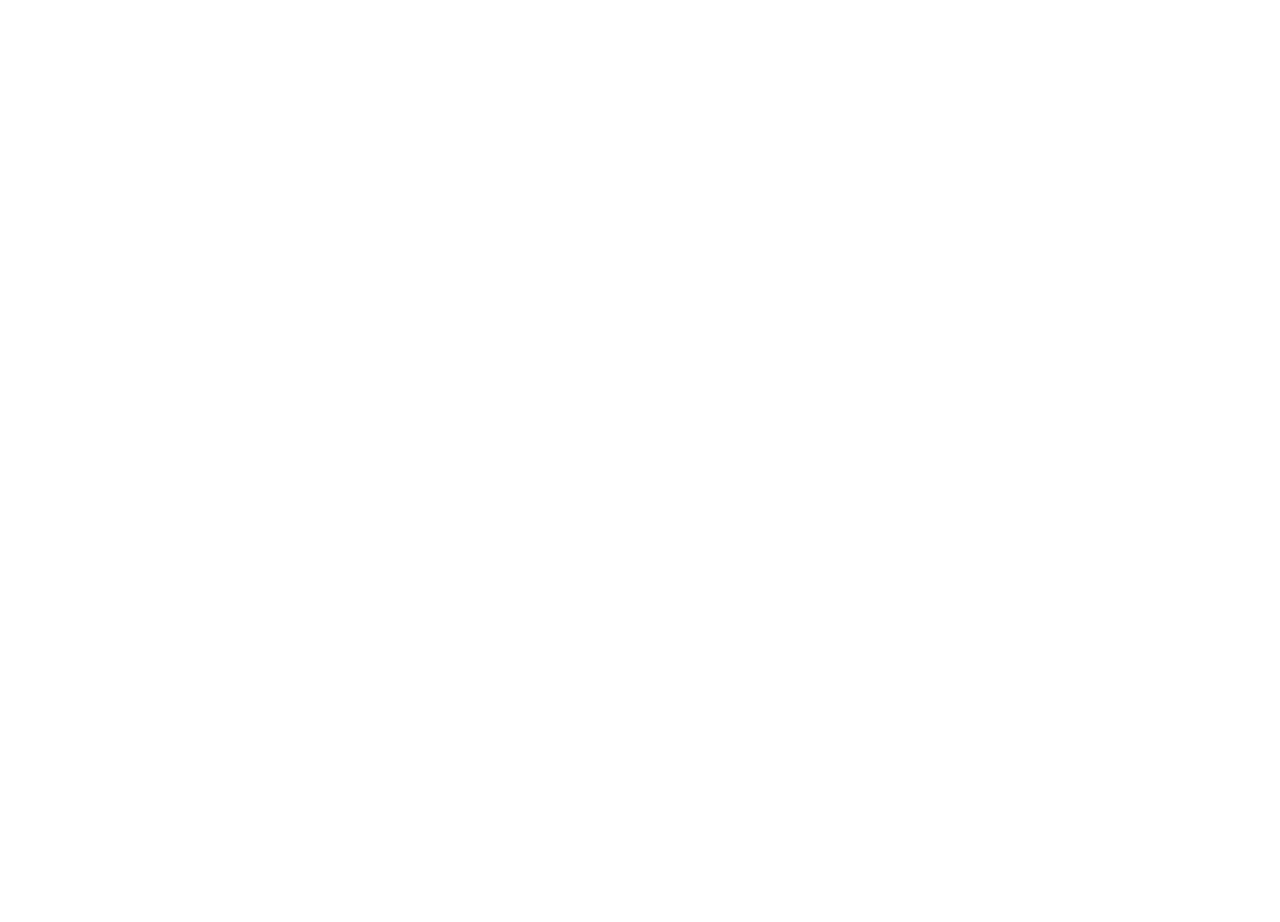
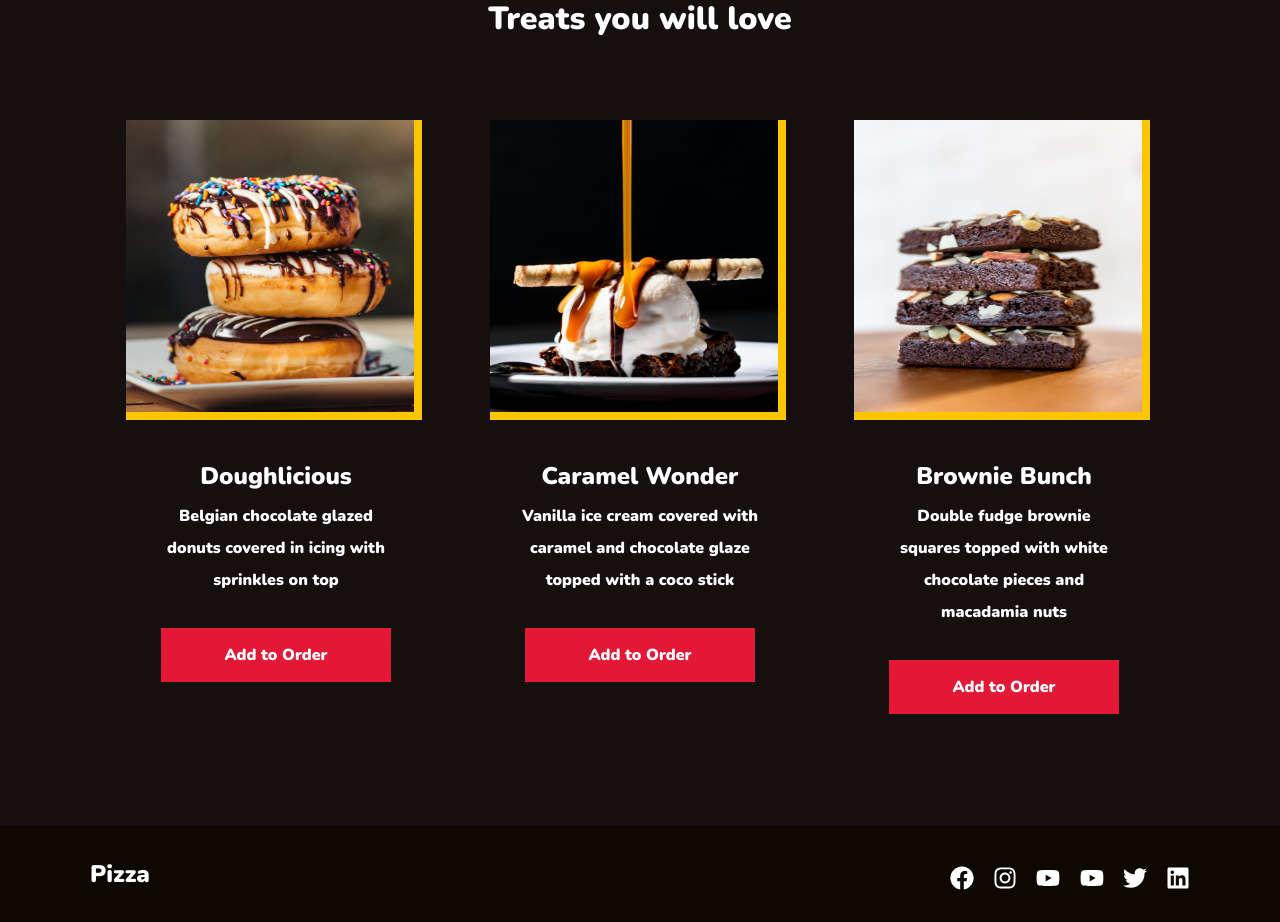
Before and after one commit to stevekutz/pizza_site, a React (Create React App) app: page / in a window 1280 px wide. Shown: the part 2360-3282 px from the top of the page. Before the commit the page ends 2277 px from the top, so only its background shows below. Built offline with nearby package versions, Linux system fonts and the light colour scheme.

Commit message:
added Footer

```diff
--- a/src/App.js
+++ b/src/App.js
@@ -5,7 +5,8 @@
 import Hero from './comp/Hero';
 import Products from './comp/Products';
 import Feature from './comp/Feature';
-import {productData} from './comp/Products/data';
+import Footer from './comp/Footer';
+import {pizzaData, dessertData} from './comp/Products/data';
 import {BrowserRouter as Router} from 'react-router-dom';
 import {GlobalStyle} from './globalStyles';
 
@@ -18,9 +19,14 @@
         <Hero />
         <Products
             heading = 'Choose your favorite'
-            data = {productData}
-        ></Products>
+            data = {pizzaData}
+        />
         <Feature />
+        <Products
+            heading = 'Treats you will love'
+            data = {dessertData}
+        />
+        <Footer />
     </Router>
   );
 }
--- /dev/null
+++ b/src/comp/Footer/FooterElements.js
@@ -0,0 +1,62 @@
+import styled from 'styled-components';
+import { Link } from 'react-router-dom';
+
+export const FooterContainer = styled.div`
+    background-color: #0d0900;
+
+`;
+
+export const FooterWrap = styled.div`
+    padding: 16px 24px;
+    display: flex;
+    flex-direction: column;
+    justify-content: center;
+    align-items: center;
+    max-width: 1300px;
+    margin: 0 auto;
+`;
+
+export const SocialMedia = styled.section`
+    max-width: 1300px;
+    width: 100%;
+
+`;
+
+export const SocialMediaWrap = styled.div`
+    display: flex;
+    justify-content: space-between;
+    align-items: center;
+    max-width: 1100px;
+    margin: 16px auto 0 auto;
+
+    @media screen and (max-width: 820px){
+        flex-direction: column;
+
+    }
+`;
+
+export const SocialLogo = styled(Link)`
+    color: #fff;
+    justify-self: start;
+    cursor: pointer;
+    text-decoration: none;
+    font-size: 1.5rem;
+    display: flex;
+    align-items: center;
+    margin-bottom: 16px;
+    font-weight: bold;
+
+`;
+
+
+export const SocialIcons = styled.div`
+    display: flex;
+    justify-content: space-between;
+    align-items: center;
+    width: 240px;
+`;
+
+export const SocialIconLink = styled.a`
+    color: #fff;
+    font-size: 24px;
+`;
--- /dev/null
+++ b/src/comp/Footer/index.js
@@ -0,0 +1,60 @@
+import React from 'react';
+
+import {
+    FaFacebook,
+    FaInstagram,
+    FaYoutube,
+    FaTwitter,
+    FaLinkedin,
+
+} from 'react-icons/fa';
+
+import {
+    FooterContainer,
+    FooterWrap,
+    SocialMedia,
+    SocialMediaWrap,
+    SocialLogo,
+    SocialIcons,
+    SocialIconLink,
+} from './FooterElements.js';
+
+const Footer = () => {
+
+    return(
+        <FooterContainer>
+            <FooterWrap>
+                <SocialMedia>
+                <SocialMediaWrap>
+                    <SocialLogo to = '/'> Pizza  </SocialLogo>
+                    <SocialIcons>
+                        <SocialIconLink href = '/' target = '_blank' aria-label = 'Facebook'>
+                            <FaFacebook />
+                        </SocialIconLink>
+                         <SocialIconLink href = '/' target = '_blank' aria-label = 'Instagram'>
+                            <FaInstagram />
+                        </SocialIconLink>
+                        <SocialIconLink href = '/' target = '_blank' aria-label = 'YouTube'>
+                            <FaYoutube />
+                        </SocialIconLink>
+                        <SocialIconLink href = '/' target = '_blank' aria-label = 'YouTube'>
+                            <FaYoutube />
+                        </SocialIconLink>
+                        <SocialIconLink href = '/' target = '_blank' aria-label = 'Twitter'>
+                            <FaTwitter />
+                        </SocialIconLink>
+                        <SocialIconLink href = '/' target = '_blank' aria-label = 'Linkedin'>
+                            <FaLinkedin />
+                        </SocialIconLink>
+                    </SocialIcons>
+                </SocialMediaWrap>
+
+                </SocialMedia>
+
+            </FooterWrap>
+        </FooterContainer>
+    )
+
+};
+
+export default Footer;
--- a/src/comp/Products/data.js
+++ b/src/comp/Products/data.js
@@ -5,7 +5,7 @@
 import sweet2 from '../../images/sweet-2.jpg';
 import sweet3 from '../../images/sweet-3.jpg';
 
-export const productData = [
+export const pizzaData = [
   {
     img: product1,
     alt: 'Pizza',
@@ -35,7 +35,7 @@
   }
 ];
 
-export const productDataTwo = [
+export const dessertData = [
   {
     img: sweet2,
     alt: 'Donuts',
```
